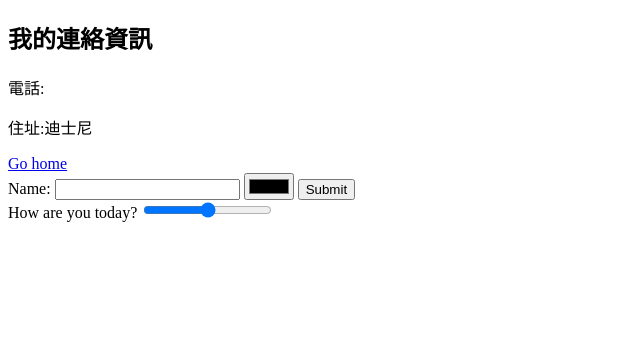
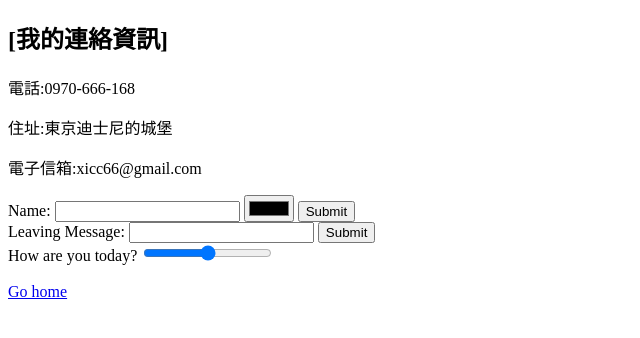
Before and after one commit to 111016006/2022cv, a plain HTML site: page contact.html in a window 1280 px wide. Shown: the whole page, without its empty margins (0-640 px from the left). Drawn offline with Linux system fonts and the light colour scheme.

Commit message:
Update contact.html

```diff
--- a/contact.html
+++ b/contact.html
@@ -4,21 +4,27 @@
     <meta charset="UTF-8">
     <meta http-equiv="X-UA-Compatible" content="IE=edge">
     <meta name="viewport" content="width=device-width, initial-scale=1.0">
-    <title>Contactme</title>
+    <title>contactme</title>
 </head>
 <body>
-    <h2>我的連絡資訊</h2>
-    <p>電話:</p>
-    <p>住址:迪士尼</p>
-    <a href="index.html">Go home</a>
+    <h2>[我的連絡資訊]</h2>
+    <p>電話:0970-666-168</p>
+    <p>住址:東京迪士尼的城堡</p>
+    <p>電子信箱:xicc66@gmail.com</p>
     <form>
         <label>Name:</label>
         <input type="text">
         <input type="color">
         <input type="submit">
         <br>
+        <label>Leaving Message:</label>
+        <input type="text">
+        <input type="submit">
+        <br>
         <label>How are you today?</label>
         <input type="range">
     </form>
+    <br>
+    <a href="index.html">Go home</a>
 </body>
 </html>
```
